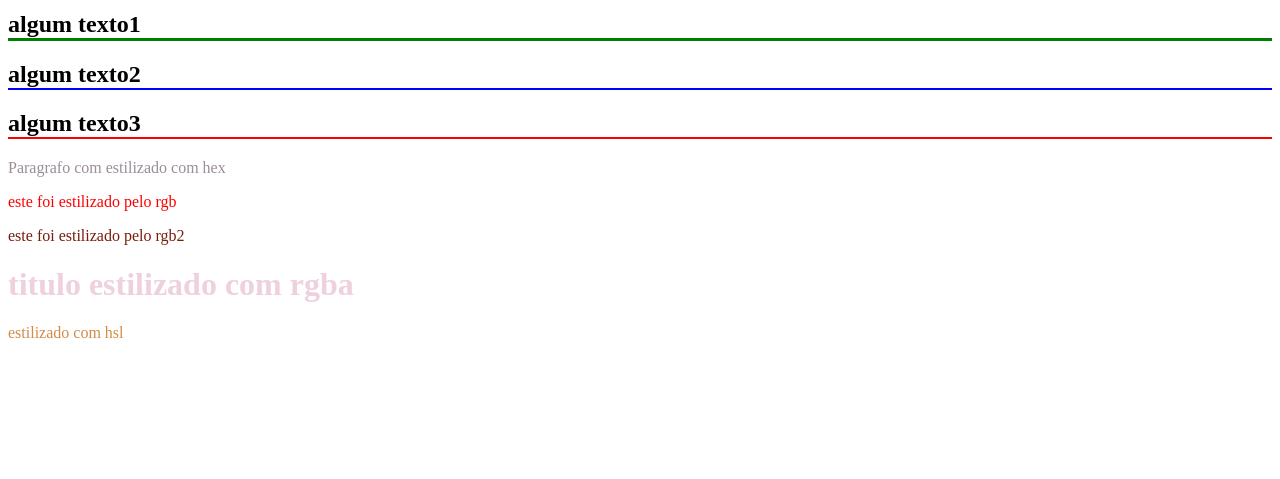
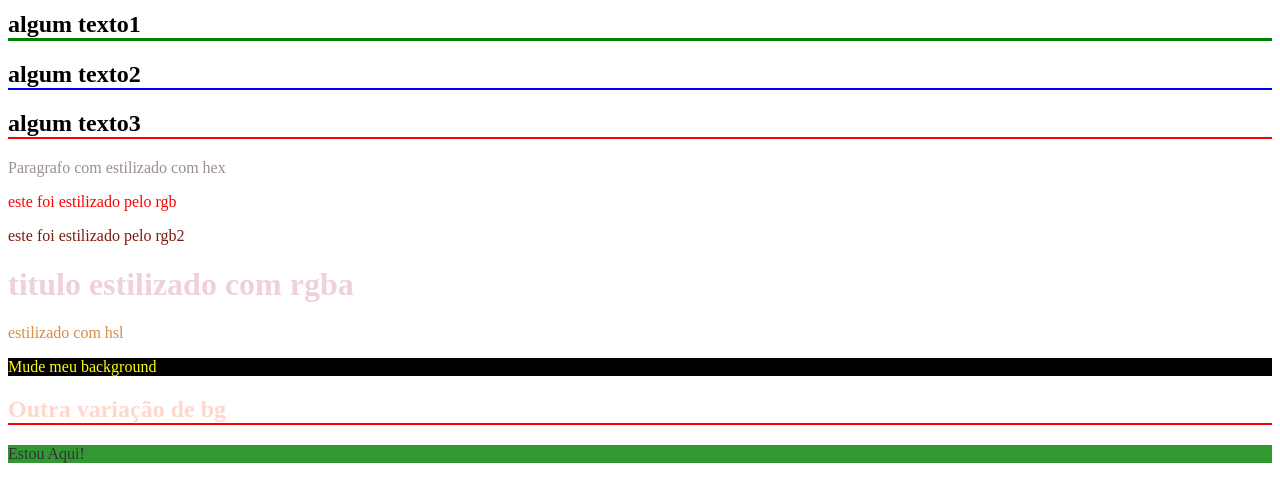
Before and after one commit to Otavioazeved/CursoDeJavascript, a plain HTML site: page js/operadores/index.html in a window 1280 px wide. Shown: the part 509-988 px from the top of the page. Before the commit the page ends 867 px from the top, so only its background shows below. Drawn offline with Linux system fonts and the light colour scheme.

Commit message:
fim da seção de resposividade

```diff
--- /dev/null
+++ b/Responsividade/css/style.css
@@ -0,0 +1,38 @@
+/*media query  */
+
+h1{
+    color: red;
+}
+
+@media screen and (max-width: 500px) {
+    h1 {color: blue;
+
+    }
+}
+
+/* Min-width */
+
+p{
+    background-color: red;
+    color: black;
+}
+
+@media screen and (min-width: 800px) {
+    p{
+        background-color: blue;
+        color: green;
+    }
+
+
+}
+
+h3{
+    display: none;
+}
+
+@media screen and(orientation: landscape) {
+    h3 {
+        display: block;
+    }
+
+}
--- a/estilos/style.css
+++ b/estilos/style.css
@@ -46,3 +46,20 @@ h2{
 .hsl{
     color: hsl(30, 60%, 55%);
 }
+
+/* cor de fundo */
+
+.bg{
+    background-color: #000;
+    color: yellow;
+}
+
+.bg-2{
+    background-color: rgba(red, green, blue, alpha);
+    color: #f865;
+}
+
+.bg-opacity{
+    background-color: green;
+    opacity: 0.8;
+}
--- a/js/operadores/index.html
+++ b/js/operadores/index.html
@@ -51,5 +51,15 @@
       <p class="rgb-mixed">este foi estilizado pelo rgb2</p>
       <h1 class="rgba">titulo estilizado com rgba</h1>
       <p class="hsl">estilizado com hsl</p>
+
+      <!-- background-color-->
+       <p class="bg">Mude meu background</p>
+       <h2 class="bg-2">Outra variação de bg</h2>
+
+       <!-- opacity-->
+        <div class="bg-opacity">
+            <p>Estou Aqui!</p>
+        </div>
+
 </body>
 </html>
```
Also changed, not shown: Responsividade/index.html (added, +19 -0 lines).
